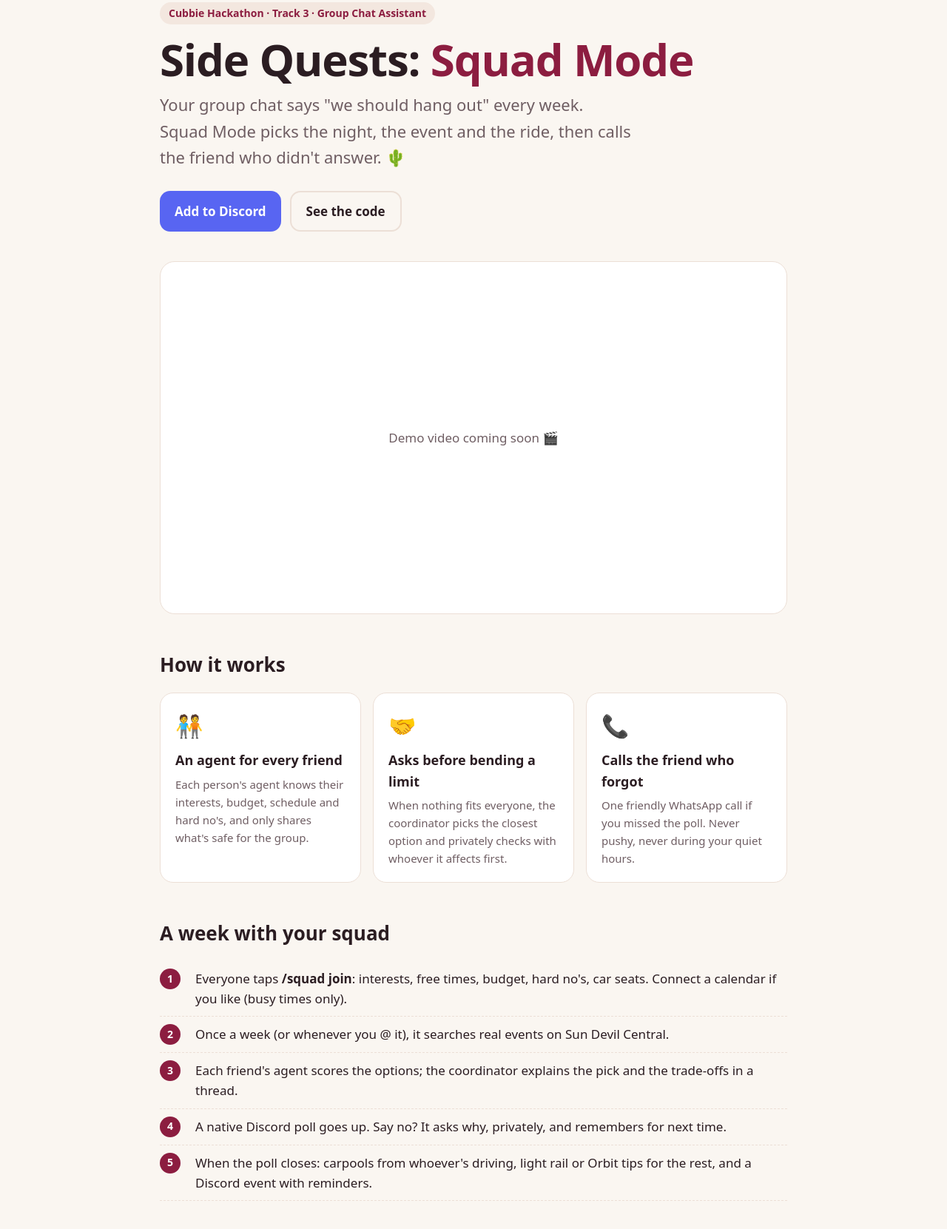
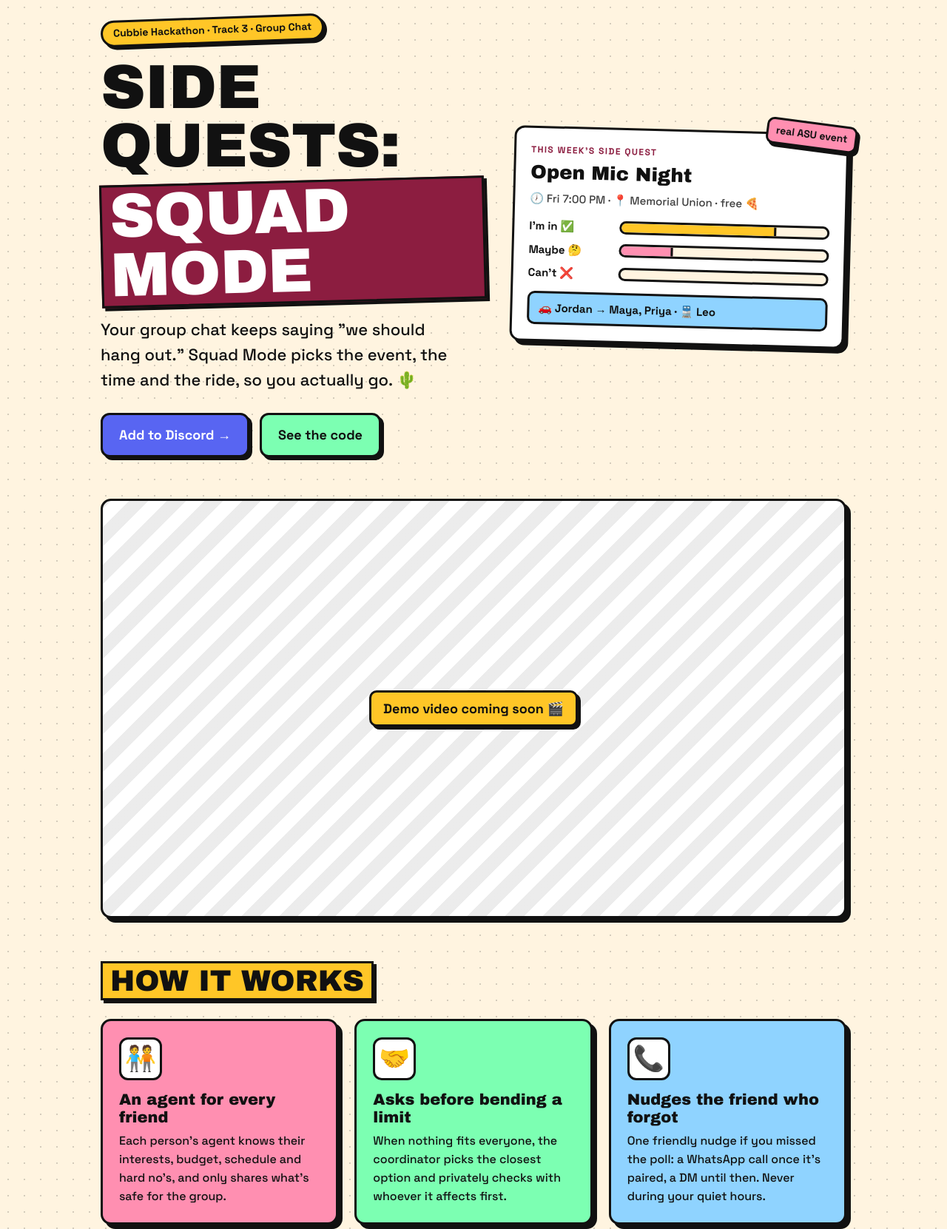
Before and after one commit to ashwanthbalakrishnan5/cubbie-side-quest-squad, a plain HTML site: page squad/site/index.html in a window 1280 px wide. Shown: the part 45-1706 px from the top of the page at 74% size. Drawn offline with Linux system fonts and the light colour scheme.

Commit message:
feat: neobrutalist project site

```diff
--- a/squad/site/index.html
+++ b/squad/site/index.html
@@ -5,79 +5,164 @@
 <meta name="viewport" content="width=device-width,initial-scale=1">
 <title>Side Quests: Squad Mode</title>
 <meta name="description" content="A Discord bot that gets your friend group off the group chat and out to a real ASU event, together.">
+<link rel="preconnect" href="https://fonts.googleapis.com">
+<link rel="preconnect" href="https://fonts.gstatic.com" crossorigin>
+<link href="https://fonts.googleapis.com/css2?family=Archivo+Black&family=Space+Grotesk:wght@500;700&display=swap" rel="stylesheet">
 <style>
   :root {
-    --bg: #faf6f1; --ink: #2b1d22; --muted: #6f5e63; --card: #ffffff; --line: #ecdfd6;
-    --maroon: #8c1d40; --gold: #ffc627; --chip: #f3e7df;
+    --bg: #fff4e0; --ink: #111; --line: #111; --card: #fff; --muted: #3d3d3d;
+    --maroon: #8c1d40; --gold: #ffc627; --pink: #ff8fb1; --mint: #7cffb2; --sky: #8fd3ff; --blurple: #5865f2;
+    --shadow: 6px 6px 0 var(--line); --shadow-sm: 4px 4px 0 var(--line);
   }
   @media (prefers-color-scheme: dark) {
-    :root { --bg: #17110f; --ink: #f5ece6; --muted: #b9a7a0; --card: #221917; --line: #3a2c28; --chip: #2d221f; }
+    :root { --bg: #1a1414; --ink: #fff4e0; --line: #fff4e0; --card: #2a2020; --muted: #d9cfc0; }
   }
   * { box-sizing: border-box; }
-  body { margin: 0; background: var(--bg); color: var(--ink); font: 17px/1.6 ui-rounded, system-ui, -apple-system, "Segoe UI", sans-serif; }
-  main { max-width: 880px; margin: 0 auto; padding: 48px 16px 64px; }
-  .tag { display: inline-block; background: var(--chip); color: var(--maroon); border-radius: 999px; padding: 4px 12px; font-size: 14px; font-weight: 600; }
-  h1 { font-size: clamp(36px, 7vw, 60px); line-height: 1.05; margin: 16px 0 12px; letter-spacing: -0.02em; }
-  h1 span { color: var(--maroon); }
-  .lede { font-size: clamp(18px, 2.6vw, 22px); color: var(--muted); max-width: 640px; margin: 0 0 28px; }
-  .buttons { display: flex; flex-wrap: wrap; gap: 12px; margin-bottom: 40px; }
-  .btn { display: inline-flex; align-items: center; gap: 8px; padding: 12px 20px; border-radius: 14px; font-weight: 700; text-decoration: none; }
-  .btn.primary { background: #5865f2; color: #fff; }
-  .btn.ghost { border: 2px solid var(--line); color: var(--ink); }
-  .btn:focus-visible { outline: 3px solid var(--gold); outline-offset: 2px; }
-  .video { aspect-ratio: 16 / 9; width: 100%; border-radius: 20px; background: var(--card); border: 1px solid var(--line);
-           display: grid; place-items: center; color: var(--muted); margin-bottom: 48px; overflow: hidden; }
+  body {
+    margin: 0; background: var(--bg); color: var(--ink);
+    font: 500 18px/1.55 "Space Grotesk", system-ui, sans-serif;
+    background-image: radial-gradient(color-mix(in srgb, var(--line) 18%, transparent) 1.2px, transparent 1.2px);
+    background-size: 22px 22px;
+  }
+  main { max-width: 1040px; margin: 0 auto; padding: 40px 16px 72px; }
+  a { color: inherit; }
+  .box { background: var(--card); border: 3px solid var(--line); border-radius: 14px; box-shadow: var(--shadow); }
+  .tag {
+    display: inline-block; background: var(--gold); color: #111; border: 3px solid var(--line); border-radius: 999px;
+    padding: 4px 14px; font-weight: 700; font-size: 14px; box-shadow: var(--shadow-sm); transform: rotate(-2deg);
+  }
+  .hero { display: grid; grid-template-columns: 1.15fr 1fr; gap: 36px; align-items: center; margin: 28px 0 56px; }
+  h1 { font: 400 clamp(44px, 8vw, 84px)/0.95 "Archivo Black", Impact, sans-serif; margin: 20px 0 18px; letter-spacing: -0.01em; text-transform: uppercase; }
+  h1 .hl { background: var(--maroon); color: #fff; padding: 0 10px; border: 3px solid var(--line); box-shadow: var(--shadow-sm); display: inline-block; transform: rotate(-1.5deg); margin-top: 6px; }
+  .lede { font-size: clamp(19px, 2.4vw, 22px); color: var(--ink); margin: 0 0 28px; max-width: 34ch; }
+  .buttons { display: flex; flex-wrap: wrap; gap: 14px; }
+  .btn {
+    display: inline-flex; align-items: center; gap: 8px; padding: 13px 22px; font-weight: 700; text-decoration: none;
+    border: 3px solid var(--line); border-radius: 12px; box-shadow: var(--shadow-sm); color: #111;
+    transition: transform .08s ease, box-shadow .08s ease;
+  }
+  .btn:hover { transform: translate(-2px, -2px); box-shadow: 6px 6px 0 var(--line); }
+  .btn:active { transform: translate(4px, 4px); box-shadow: 0 0 0 var(--line); }
+  .btn:focus-visible { outline: 3px dashed var(--maroon); outline-offset: 4px; }
+  .btn.discord { background: var(--blurple); color: #fff; }
+  .btn.code { background: var(--mint); }
+
+  /* plan card mock */
+  .mock { padding: 20px; transform: rotate(1.5deg); position: relative; }
+  .mock .sticker { position: absolute; top: -18px; right: -14px; background: var(--pink); color: #111; border: 3px solid var(--line);
+    border-radius: 10px; padding: 4px 10px; font-weight: 700; font-size: 14px; transform: rotate(6deg); box-shadow: var(--shadow-sm); }
+  .mock .k { font-weight: 700; font-size: 12px; letter-spacing: .12em; color: var(--maroon); text-transform: uppercase; }
+  @media (prefers-color-scheme: dark) { .mock .k { color: var(--gold); } }
+  .mock h3 { font: 400 26px/1.1 "Archivo Black", Impact, sans-serif; margin: 6px 0 10px; }
+  .mock .meta { font-size: 15px; color: var(--muted); margin: 0 0 14px; }
+  .bar { display: grid; grid-template-columns: 112px 1fr; align-items: center; gap: 10px; font-size: 15px; font-weight: 700; margin: 8px 0; }
+  .track { height: 18px; border: 3px solid var(--line); border-radius: 999px; overflow: hidden; background: var(--bg); }
+  .fill { height: 100%; background: var(--gold); border-right: 3px solid var(--line); }
+  .ride { margin-top: 14px; background: var(--sky); color: #111; border: 3px solid var(--line); border-radius: 10px; padding: 8px 12px; font-weight: 700; font-size: 15px; }
+
+  section { margin-bottom: 56px; }
+  h2 { font: 400 clamp(28px, 4vw, 40px)/1.45 "Archivo Black", Impact, sans-serif; text-transform: uppercase; margin: 0 0 22px; }
+  h2 span { background: var(--gold); color: #111; padding: 2px 10px; border: 3px solid var(--line); box-shadow: var(--shadow-sm);
+            -webkit-box-decoration-break: clone; box-decoration-break: clone; }
+  .video { aspect-ratio: 16 / 9; display: grid; place-items: center; overflow: hidden; background: var(--card);
+           background-image: repeating-linear-gradient(-45deg, transparent 0 18px, color-mix(in srgb, var(--line) 8%, transparent) 18px 36px); }
+  .video p { font-weight: 700; background: var(--gold); color: #111; border: 3px solid var(--line); padding: 8px 16px; border-radius: 10px; box-shadow: var(--shadow-sm); }
   .video iframe, .video video { width: 100%; height: 100%; border: 0; }
-  h2 { font-size: 26px; margin: 0 0 16px; }
-  .cards { display: grid; grid-template-columns: repeat(auto-fit, minmax(220px, 1fr)); gap: 16px; margin-bottom: 48px; }
-  .card { background: var(--card); border: 1px solid var(--line); border-radius: 18px; padding: 20px; }
-  .card .emoji { font-size: 30px; }
-  .card h3 { margin: 8px 0 6px; font-size: 18px; }
-  .card p { margin: 0; color: var(--muted); font-size: 15px; }
-  .flow { list-style: none; padding: 0; margin: 0 0 48px; counter-reset: step; }
-  .flow li { counter-increment: step; display: grid; grid-template-columns: 36px 1fr; gap: 12px; padding: 10px 0; border-bottom: 1px dashed var(--line); }
-  .flow li::before { content: counter(step); width: 28px; height: 28px; border-radius: 50%; background: var(--maroon); color: #fff;
-                     display: grid; place-items: center; font-weight: 700; font-size: 14px; }
-  footer { color: var(--muted); font-size: 14px; }
-  footer a { color: var(--maroon); }
+  .cards { display: grid; grid-template-columns: repeat(auto-fit, minmax(240px, 1fr)); gap: 22px; }
+  .card { padding: 22px; }
+  .card:nth-child(1) { background: var(--pink); color: #111; }
+  .card:nth-child(2) { background: var(--mint); color: #111; }
+  .card:nth-child(3) { background: var(--sky); color: #111; }
+  .card .emoji { font-size: 34px; width: 58px; height: 58px; display: grid; place-items: center; background: #fff; border: 3px solid #111; border-radius: 12px; }
+  .card h3 { font: 400 21px/1.15 "Archivo Black", Impact, sans-serif; margin: 14px 0 8px; }
+  .card p { margin: 0; font-size: 16px; }
+  .flow { list-style: none; padding: 0; margin: 0; display: grid; gap: 14px; counter-reset: step; }
+  .flow li { counter-increment: step; display: grid; grid-template-columns: 52px 1fr; gap: 14px; align-items: start; padding: 14px 18px; }
+  .flow li::before { content: counter(step); width: 44px; height: 44px; display: grid; place-items: center; background: var(--maroon); color: #fff;
+    font: 400 20px "Archivo Black", Impact, sans-serif; border: 3px solid var(--line); border-radius: 10px; }
+  .private { display: grid; grid-template-columns: 1fr 1fr; gap: 22px; }
+  .private .box { padding: 20px; }
+  .private h3 { font: 400 20px "Archivo Black", Impact, sans-serif; margin: 0 0 10px; }
+  .private ul { margin: 0; padding-left: 20px; }
+  .private .shared h3 { color: var(--maroon); }
+  @media (prefers-color-scheme: dark) { .private .shared h3 { color: var(--gold); } }
+  footer { padding: 18px 20px; font-size: 15px; display: flex; flex-wrap: wrap; gap: 8px 18px; justify-content: space-between; }
+  footer a { font-weight: 700; }
+  @media (max-width: 760px) {
+    .hero, .private { grid-template-columns: 1fr; }
+    .mock { transform: none; }
+  }
+  @media (prefers-reduced-motion: reduce) { .btn { transition: none; } }
 </style>
 </head>
 <body>
 <main>
-  <span class="tag">Cubbie Hackathon · Track 3 · Group Chat Assistant</span>
-  <h1>Side Quests: <span>Squad Mode</span></h1>
-  <p class="lede">Your group chat says "we should hang out" every week. Squad Mode picks the night, the event and the ride, then calls the friend who didn't answer. 🌵</p>
+  <div class="hero">
+    <div>
+      <span class="tag">Cubbie Hackathon · Track 3 · Group Chat</span>
+      <h1>Side Quests: <span class="hl">Squad Mode</span></h1>
+      <p class="lede">Your group chat keeps saying "we should hang out." Squad Mode picks the event, the time and the ride, so you actually go. 🌵</p>
       <div class="buttons">
-    <a class="btn primary" href="https://discord.com/oauth2/authorize?client_id=1563800334231670835">Add to Discord</a>
-    <a class="btn ghost" href="https://github.com/ashwanthbalakrishnan5/cubbie-side-quest-squad">See the code</a>
+        <a class="btn discord" href="https://discord.com/oauth2/authorize?client_id=1563800334231670835">Add to Discord →</a>
+        <a class="btn code" href="https://github.com/ashwanthbalakrishnan5/cubbie-side-quest-squad">See the code</a>
+      </div>
+    </div>
+    <div class="box mock" aria-label="Example plan card: Open Mic Night, Friday 7 PM at the Memorial Union, three yes votes, Jordan drives Maya and Priya.">
+      <span class="sticker">real ASU event</span>
+      <div class="k">This week's side quest</div>
+      <h3>Open Mic Night</h3>
+      <p class="meta">🕖 Fri 7:00 PM · 📍 Memorial Union · free 🍕</p>
+      <div class="bar"><span>I'm in ✅</span><div class="track"><div class="fill" style="width:75%"></div></div></div>
+      <div class="bar"><span>Maybe 🤔</span><div class="track"><div class="fill" style="width:25%;background:var(--pink)"></div></div></div>
+      <div class="bar"><span>Can't ❌</span><div class="track"></div></div>
+      <div class="ride">🚗 Jordan → Maya, Priya · 🚆 Leo</div>
+    </div>
   </div>
 
-  <div class="video">
+  <section>
+    <div class="box video">
       <!-- DEMO_VIDEO -->
       <p>Demo video coming soon 🎬</p>
     </div>
+  </section>
 
-  <h2>How it works</h2>
+  <section>
+    <h2><span>How it works</span></h2>
     <div class="cards">
-    <div class="card"><div class="emoji">🧑‍🤝‍🧑</div><h3>An agent for every friend</h3>
+      <div class="box card"><div class="emoji">🧑‍🤝‍🧑</div><h3>An agent for every friend</h3>
         <p>Each person's agent knows their interests, budget, schedule and hard no's, and only shares what's safe for the group.</p></div>
-    <div class="card"><div class="emoji">🤝</div><h3>Asks before bending a limit</h3>
+      <div class="box card"><div class="emoji">🤝</div><h3>Asks before bending a limit</h3>
         <p>When nothing fits everyone, the coordinator picks the closest option and privately checks with whoever it affects first.</p></div>
-    <div class="card"><div class="emoji">📞</div><h3>Calls the friend who forgot</h3>
-      <p>One friendly WhatsApp call if you missed the poll. Never pushy, never during your quiet hours.</p></div>
+      <div class="box card"><div class="emoji">📞</div><h3>Nudges the friend who forgot</h3>
+        <p>One friendly nudge if you missed the poll: a WhatsApp call once it's paired, a DM until then. Never during your quiet hours.</p></div>
     </div>
+  </section>
 
-  <h2>A week with your squad</h2>
+  <section>
+    <h2><span>A week with your squad</span></h2>
     <ol class="flow">
-    <li><span>Everyone taps <b>/squad join</b>: interests, free times, budget, hard no's, car seats. Connect a calendar if you like (busy times only).</span></li>
-    <li><span>Once a week (or whenever you @ it), it searches real events on Sun Devil Central.</span></li>
-    <li><span>Each friend's agent scores the options; the coordinator explains the pick and the trade-offs in a thread.</span></li>
-    <li><span>A native Discord poll goes up. Say no? It asks why, privately, and remembers for next time.</span></li>
-    <li><span>When the poll closes: carpools from whoever's driving, light rail or Orbit tips for the rest, and a Discord event with reminders.</span></li>
+      <li class="box"><span>Everyone taps <b>/squad join</b>: interests, free times, budget, hard no's, car seats. Connect a calendar if you like (busy times only).</span></li>
+      <li class="box"><span>Once a week, or whenever you @ it, it searches real events on Sun Devil Central.</span></li>
+      <li class="box"><span>Each friend's agent scores the options; the coordinator explains the pick and the trade-offs in a thread.</span></li>
+      <li class="box"><span>A native Discord poll goes up. Say no? It asks why, privately, and remembers for next time.</span></li>
+      <li class="box"><span>When the poll closes: carpools from whoever's driving, light rail or Orbit tips for the rest, and a Discord event with reminders.</span></li>
     </ol>
+  </section>
 
-  <footer>Built for the <a href="https://hackathon.cubbie.ai">Cubbie Hackathon</a> at ASU. The solo version is
-    <a href="https://github.com/ashwanthbalakrishnan5/cubbie-side-quest">Side Quests</a>, a Cubbie Skill.</footer>
+  <section>
+    <h2><span>What stays private</span></h2>
+    <div class="private">
+      <div class="box shared"><h3>Shared with the squad</h3><ul>
+        <li>How much each agent likes an option</li><li>One friendly reason ("I'd love the open mic")</li><li>That <i>someone</i> has a limit, never whose or what</li></ul></div>
+      <div class="box"><h3>Never leaves your agent</h3><ul>
+        <li>Your budget and hard no's</li><li>Your calendar (busy blocks only, never event names)</li><li>Why you said no, and what it learned from it</li></ul></div>
+    </div>
+  </section>
+
+  <footer class="box">
+    <span>Built for the <a href="https://hackathon.cubbie.ai">Cubbie Hackathon</a> at ASU by team NRK.</span>
+    <span>The solo version: <a href="https://github.com/ashwanthbalakrishnan5/cubbie-side-quest">Side Quests</a>, a Cubbie Skill.</span>
+  </footer>
 </main>
 </body>
 </html>
```
Lines whose indentation alone changed are shown as unchanged.
